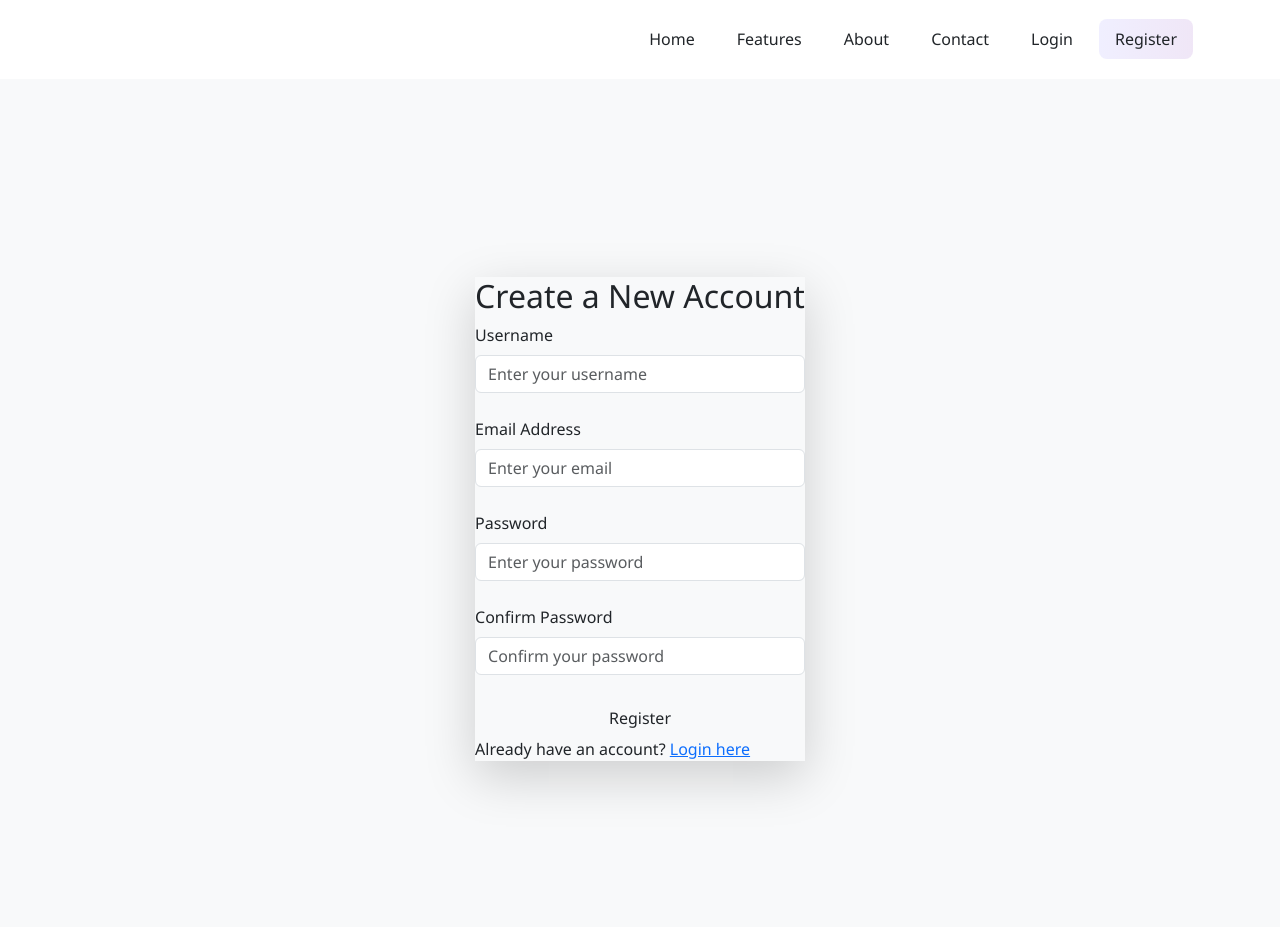
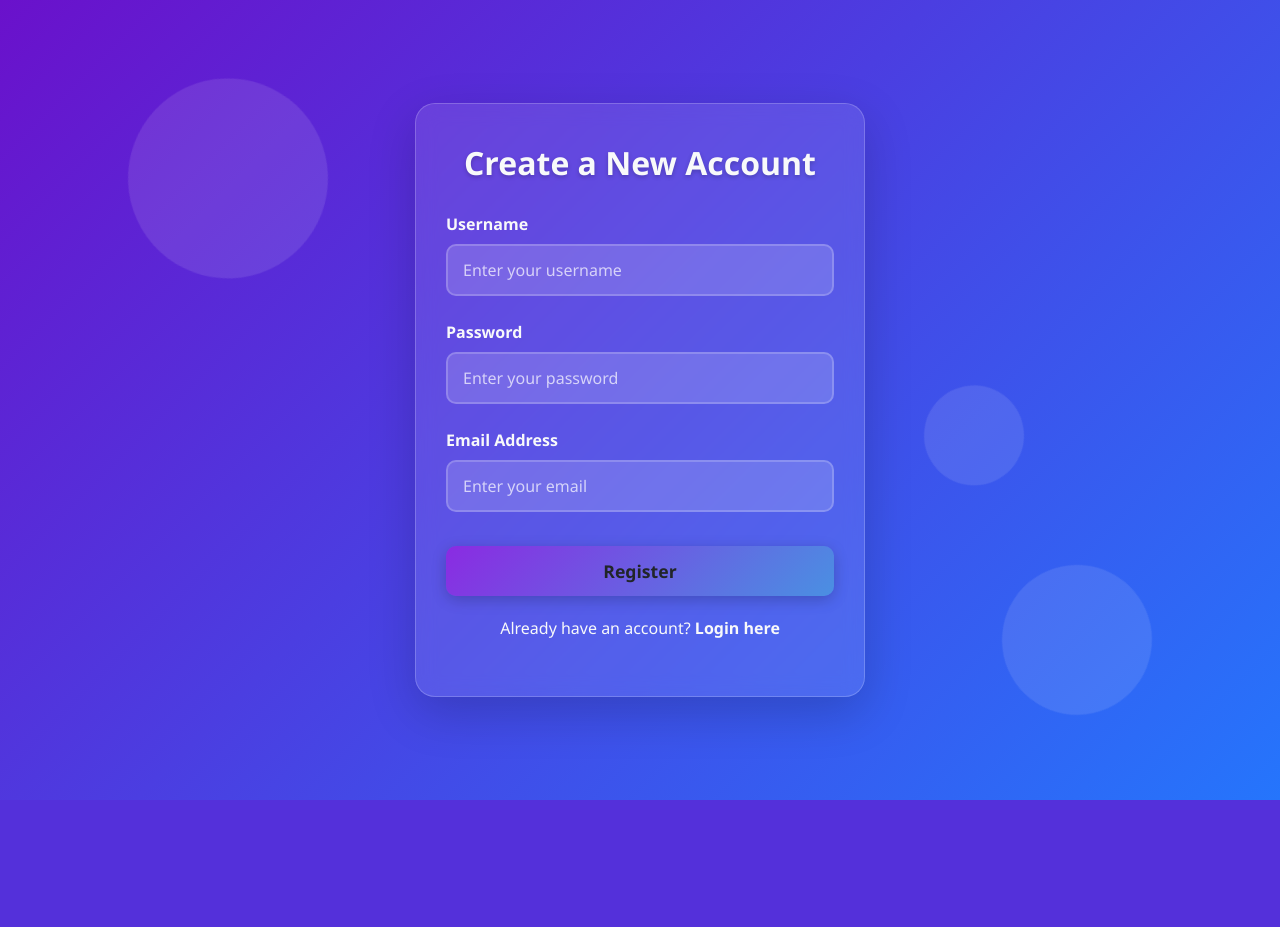
Before and after one commit to aleena-azam510/Digital-Testing-Service, a Flask app: page /register in a window 1280 px wide. After the commit the page ends 800 px from the top, so only its background shows below. Run offline with Flask 3, Linux system fonts and the light colour scheme; some libraries are stand-ins or nearby versions.

Commit message:
Update register.html

```diff
--- a/templates/register.html
+++ b/templates/register.html
@@ -1,8 +1,10 @@
-{% extends "base.html" %}
-
-{% block title %}Register{% endblock %}
-
-{% block styles %}
+<!DOCTYPE html>
+<html lang="en">
+<head>
+    <meta charset="UTF-8">
+    <meta name="viewport" content="width=device-width, initial-scale=1.0">
+    <title>Register</title>
+    <link href="https://cdn.jsdelivr.net/npm/bootstrap@5.3.0-alpha1/dist/css/bootstrap.min.css" rel="stylesheet">
     <style>
         :root {
             --primary-purple: #6a11cb;
@@ -13,6 +15,15 @@
             --text-light: #f8f9fa;
             --glass-bg: rgba(255, 255, 255, 0.1);
             --glass-border: rgba(255, 255, 255, 0.2);
+        }
+
+        body {
+            background: linear-gradient(135deg, var(--primary-purple) 0%, var(--primary-blue) 100%);
+            min-height: 100vh;
+            font-family: 'Segoe UI', Tahoma, Geneva, Verdana, sans-serif;
+            display: flex;
+            align-items: center;
+            padding: 20px 0;
         }
 
         .register-container {
@@ -30,7 +41,6 @@
             padding: 40px 30px;
             color: var(--text-light);
             transition: transform 0.3s ease;
-        background: linear-gradient(135deg, var(--primary-purple) 0%, var(--primary-blue) 100%);
         }
 
         .register-card:hover {
@@ -80,14 +90,12 @@
             margin-top: 10px;
             transition: all 0.3s ease;
             box-shadow: 0 4px 15px rgba(0, 0, 0, 0.2);
-        color: white;
         }
 
         .btn-register:hover {
             transform: translateY(-2px);
             box-shadow: 0 6px 20px rgba(0, 0, 0, 0.3);
             background: linear-gradient(135deg, var(--primary-purple) 0%, var(--primary-blue) 100%);
-        color: white;
         }
 
         .login-link {
@@ -160,18 +168,16 @@
             }
         }
     </style>
-{% endblock %}
-
-
-{% block content %}
-<div class="container-fluid min-vh-100 d-flex align-items-center justify-content-center"
-     style="background: linear-gradient(135deg, var(--primary-purple) 0%, var(--primary-blue) 100%);">
-
+</head>
+<body>
     <!-- Background Decorations -->
     <div class="decoration decoration-1"></div>
     <div class="decoration decoration-2"></div>
     <div class="decoration decoration-3"></div>
 
+    <div class="container">
+        <div class="row justify-content-center">
+            <div class="col-md-6">
                 <div class="register-container">
                     <div class="register-card shadow-lg">
                         <h2 class="register-title">Create a New Account</h2>
@@ -182,19 +188,14 @@
                                        placeholder="Enter your username">
                             </div>
                             <div class="mb-4">
-                    <label for="email" class="form-label">Email Address</label>
-                    <input type="email" class="form-control" id="email" name="email" required
-                           placeholder="Enter your email">
-                </div>
-                <div class="mb-4">
                                 <label for="password" class="form-label">Password</label>
                                 <input type="password" class="form-control" id="password" name="password" required
                                        placeholder="Enter your password">
                             </div>
                             <div class="mb-4">
-                    <label for="confirm_password" class="form-label">Confirm Password</label>
-                    <input type="password" class="form-control" id="confirm_password" name="confirm_password" required
-                           placeholder="Confirm your password">
+                                <label for="email" class="form-label">Email Address</label>
+                                <input type="email" class="form-control" id="email" name="email" required
+                                       placeholder="Enter your email">
                             </div>
                             <button type="submit" class="btn btn-register w-100">Register</button>
                         </form>
@@ -204,5 +205,9 @@
                     </div>
                 </div>
             </div>
+        </div>
+    </div>
 
-{% endblock %}
+    <script src="https://cdn.jsdelivr.net/npm/bootstrap@5.3.0-alpha1/dist/js/bootstrap.bundle.min.js"></script>
+</body>
+</html>
```
Lines whose indentation alone changed are shown as unchanged.
